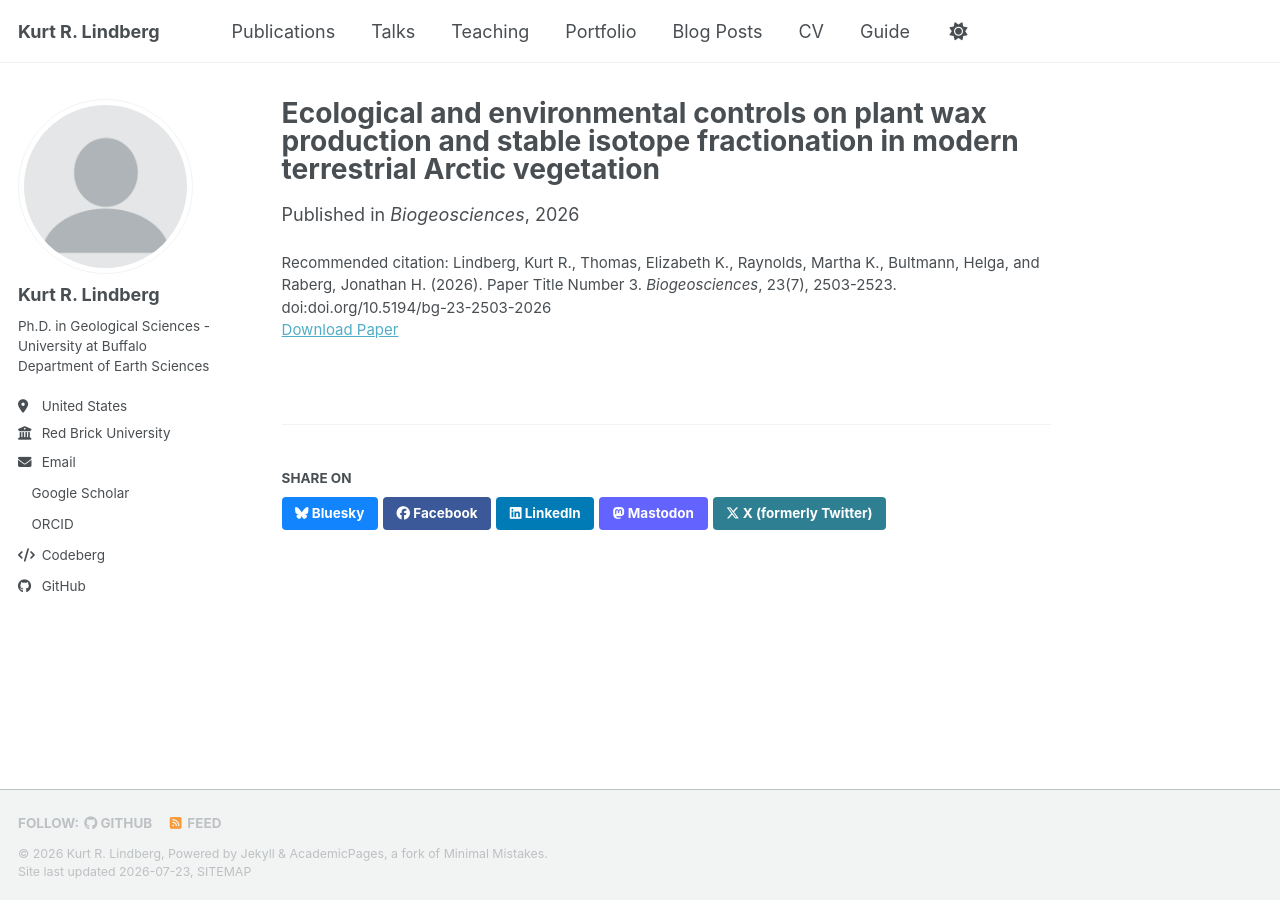
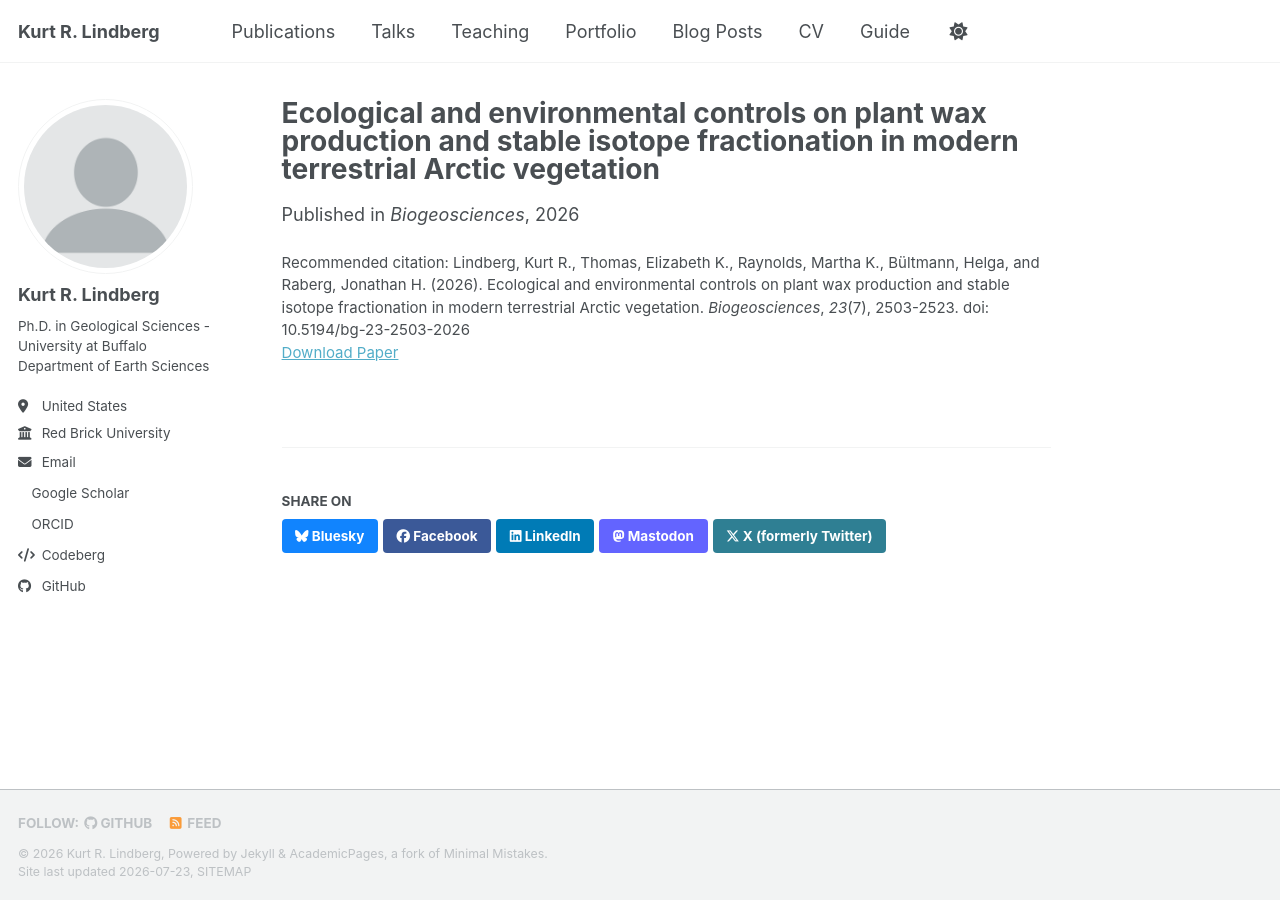
Before and after one commit to kurtlindberg/kurtlindberg.github.io, a Jekyll site: the page built from _publications/2026-ecological-and-environmental.md, in a window 1280 px wide. Built offline with Jekyll 4.4.1, drawn with Linux system fonts in a browser that asks for light colours; a style sheet for code colours, icons or effects is not loaded.

Commit message:
Update 2026-ecological-and-environmental.md

```diff
--- a/_publications/2026-ecological-and-environmental.md
+++ b/_publications/2026-ecological-and-environmental.md
@@ -1,9 +1,10 @@
 ---
 title: "Ecological and environmental controls on plant wax production and stable isotope fractionation in modern terrestrial Arctic vegetation"
 collection: publications
+category: first_author
 permalink: /publication/2026-ecological-and-environmental
 date: 2026-04-15
 venue: 'Biogeosciences'
 paperurl: 'https://doi.org/10.5194/bg-23-2503-2026'
-citation: 'Lindberg, Kurt R., Thomas, Elizabeth K., Raynolds, Martha K., Bultmann, Helga, and Raberg, Jonathan H. (2026). Paper Title Number 3. <i>Biogeosciences</i>, 23(7), 2503-2523. doi:doi.org/10.5194/bg-23-2503-2026'
+citation: 'Lindberg, Kurt R., Thomas, Elizabeth K., Raynolds, Martha K., B&uuml;ltmann, Helga, and Raberg, Jonathan H. (2026). Ecological and environmental controls on plant wax production and stable isotope fractionation in modern terrestrial Arctic vegetation. <i>Biogeosciences</i>, <i>23</i>(7), 2503-2523. doi: 10.5194/bg-23-2503-2026'
 ---
```
